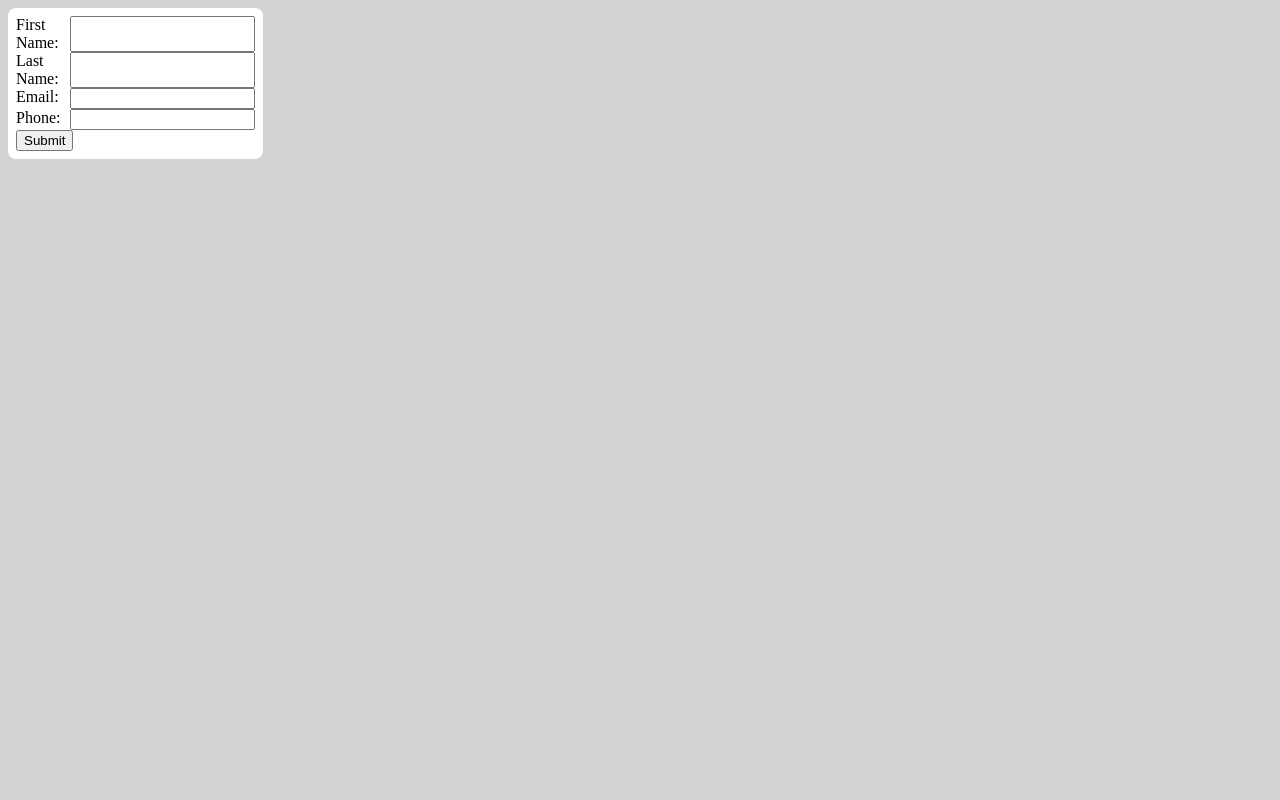
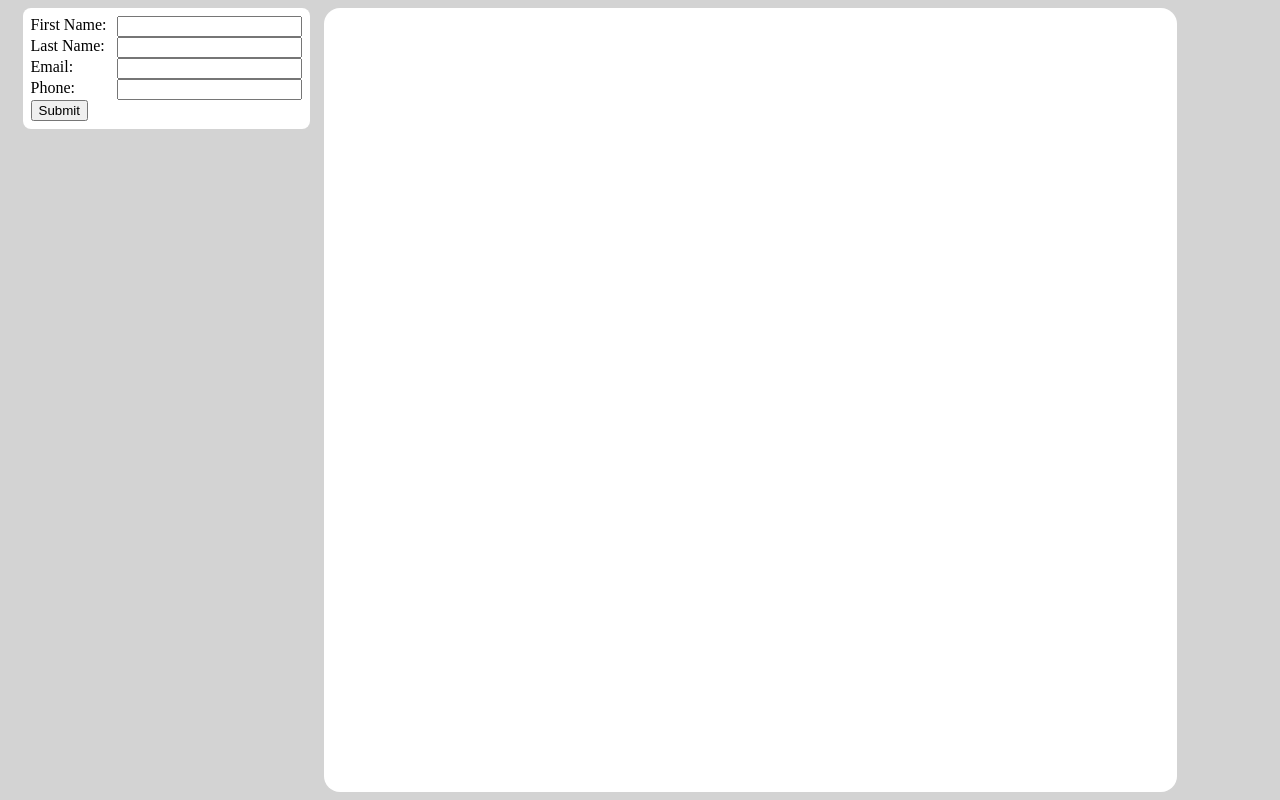
Before and after one commit to BelakJG/OdinCV, a React (Vite) app: page / in a window 1280 px wide. Built offline with nearby package versions, Linux system fonts and the light colour scheme.

Commit message:
Added general info display for resume

```diff
--- a/src/app.jsx
+++ b/src/app.jsx
@@ -1,18 +1,33 @@
+import { useState } from "react";
 import GeneralInfo from "./components/generalInfo.jsx";
+import Resume from "./components/resume.jsx";
 
 import "./styles/app.css"
+import "./styles/forms.css"
 
 export default function App() {
 
-    const testSubmit = (event) => {
+    const[resume, setResume] = useState({
+        general: {}
+    });
+
+    const generalSubmit = (event) => {
         event.preventDefault();
         const data = new FormData(event.target);
-        console.log(data);
+        const dataObject = {
+            name: `${data.get("firstName")} ${data.get("lastName")}`,
+            phone: data.get("phone"),
+            email: data.get("email")
+        }
+        setResume({...resume, general: dataObject});
     }
+
     return(<>
         <div id="sidebar">
-            <GeneralInfo generalTest = {testSubmit} />
+            <GeneralInfo handleGeneral = {generalSubmit} />
         </div>
-        <div id="resume"></div>
+        <div id="resume">
+            <Resume resumeData = { resume } />
+        </div>
     </>);
 }
--- a/src/components/generalInfo.jsx
+++ b/src/components/generalInfo.jsx
@@ -1,8 +1,6 @@
-import "../styles/forms.css";
+export default function GeneralInfo({ handleGeneral }) {
 
-export default function GeneralInfo({ generalTest }) {
-
-    return (<form onSubmit={() => generalTest(event)}>
+    return (<form onSubmit={() => handleGeneral(event)}>
         <div className="field">
             <label htmlFor="firstName">First Name: </label>
             <input type="text" id="firstName" name="firstName"></input>
--- /dev/null
+++ b/src/components/resume.jsx
@@ -0,0 +1,13 @@
+import "../styles/resume.css"
+
+export default function Resume({ resumeData }) {
+    const generalData = (Object.keys(resumeData.general).length !== 0 ? <div id="generalInfo">
+        <h1>{resumeData.general.name}</h1>
+        <h3>Email: {resumeData.general.email}</h3>
+        <p>Phone: {resumeData.general.phone}</p>
+    </div> : <></>);
+
+    return(<>
+        {generalData}
+    </>);
+}
--- a/src/styles/app.css
+++ b/src/styles/app.css
@@ -4,3 +4,17 @@
     align-items: center;
     gap: 8px;
 }
+
+#resume {
+    background-color: white;
+    display: flex;
+    flex-direction: column;
+    align-items: center;
+    border-radius: 16px;
+    text-align: center;
+    width: 90%;
+}
+
+#resume > *:not(:last-child) {
+    border-bottom: 1px solid black;
+}
--- a/src/styles/index.css
+++ b/src/styles/index.css
@@ -1,8 +1,13 @@
 body {
     background-color: lightgrey;
+    height: 100dvh;
+    margin: 0;
+    padding: 8px;
+    box-sizing: border-box;
 }
 
 #root {
     display: grid;
-    grid-template-columns: 1fr 4fr;
+    grid-template-columns: 1fr 3fr;
+    height: 100%;
 }
```
Also changed, not shown: src/styles/resume.css (added).
